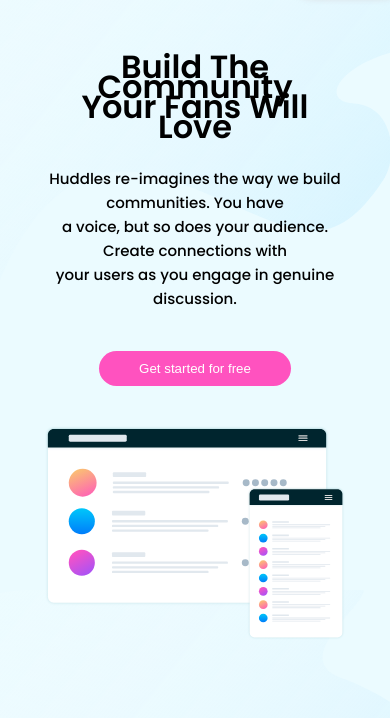
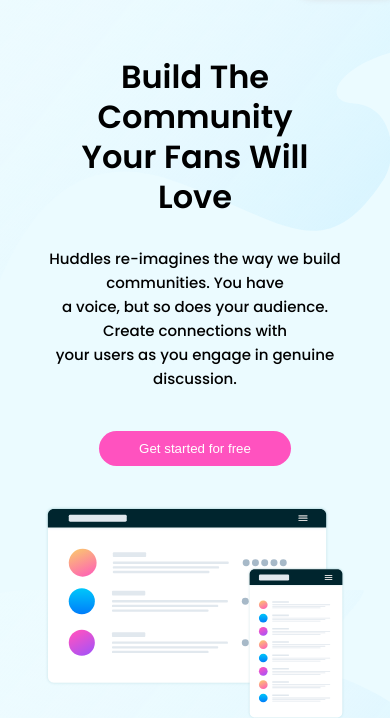
Before and after one commit to EllabyOJ/Zuri_Huddle, a plain HTML site: page index.html in a window 390 px wide. Shown: the part 128-846 px from the top of the page. Drawn offline with Linux system fonts and the light colour scheme.

Commit message:
Fixed media query

```diff
--- a/style.css
+++ b/style.css
@@ -232,7 +232,7 @@ footer{
 
     .first h2{
         font-size: 2rem;
-        line-height: 20px;
+        line-height: 2.5rem;
     }
 
     .first p{
```
